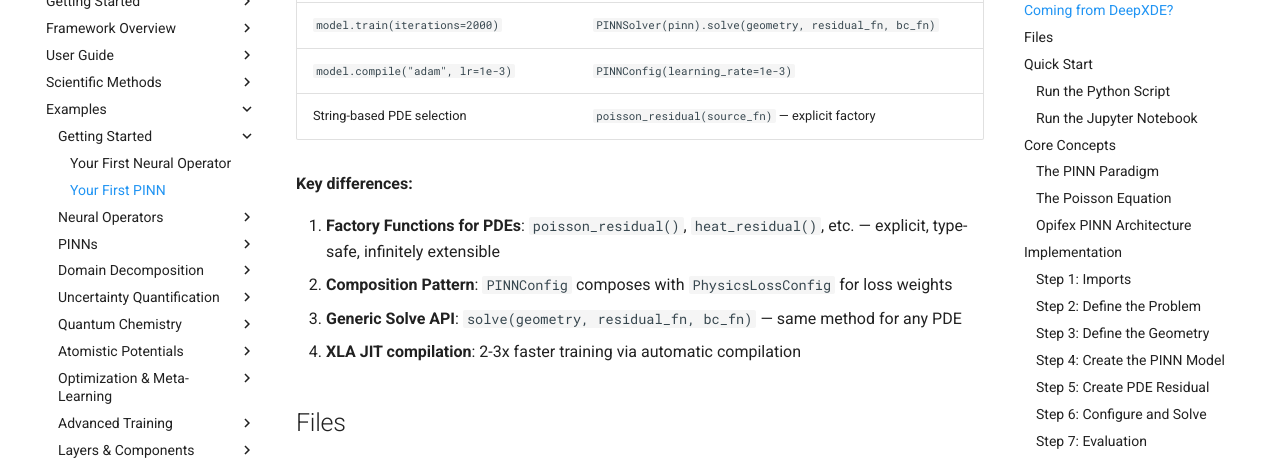
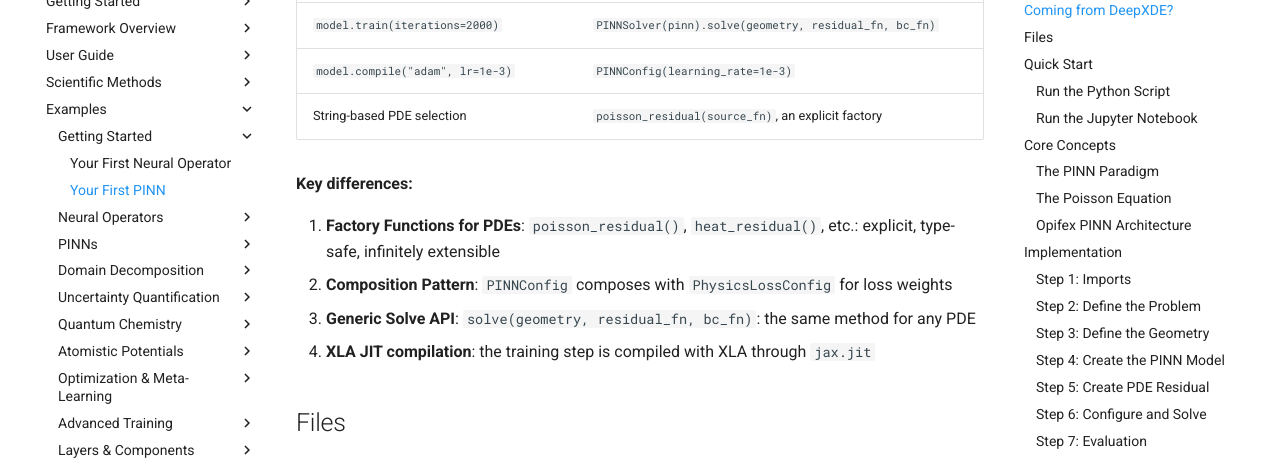
Before and after one commit to avitai/opifex, an MkDocs documentation site: the page built from docs/examples/getting-started/first-pinn.md, in a window 1280 px wide and 1400 px high, scrolled down 1585 px. Shown: the part 152-612 px from the top of the window. Built offline with MkDocs 1.6.1 and Material for MkDocs 9.7.7, drawn with Linux system fonts in a browser that asks for light colours; comment, search, counter and statistics services are not loaded; the version menu is left out; some of the changed text lies outside the part shown.

Commit message:
docs: remove speed claims that no measurement supports
Several pages stated speedups for opifex with nothing behind them: "2-3x
faster training" from XLA compilation on the first-PINN page, "6x+ speedup"
for DISCO convolutions in the examples index, a "Speedup Analysis" of
10-100x / 5-20x / 1-5x for meta-optimization, "exponential speedups" for
quantum neural operators, and 2x / 1.5-2x / 3-5x / 93-96% figures in the
example documentation design guide. Each is removed or restated as what the
technique does. The L2O speedups stay: they are step-count ratios measured
by examples/optimization/learn_to_optimize.py.

The touched pages also lose their em dashes.

```diff
--- a/docs/examples/getting-started/first-pinn.md
+++ b/docs/examples/getting-started/first-pinn.md
@@ -51,14 +51,14 @@ If you're familiar with DeepXDE, here's how Opifex compares:
 | Manual loss weight tuning                | `PINNConfig(loss_config=PhysicsLossConfig(...))`         |
 | `model.train(iterations=2000)`           | `PINNSolver(pinn).solve(geometry, residual_fn, bc_fn)`   |
 | `model.compile("adam", lr=1e-3)`         | `PINNConfig(learning_rate=1e-3)`                         |
-| String-based PDE selection               | `poisson_residual(source_fn)` — explicit factory         |
+| String-based PDE selection               | `poisson_residual(source_fn)`, an explicit factory         |
 
 **Key differences:**
 
-1. **Factory Functions for PDEs**: `poisson_residual()`, `heat_residual()`, etc. — explicit, type-safe, infinitely extensible
+1. **Factory Functions for PDEs**: `poisson_residual()`, `heat_residual()`, etc.: explicit, type-safe, infinitely extensible
 2. **Composition Pattern**: `PINNConfig` composes with `PhysicsLossConfig` for loss weights
-3. **Generic Solve API**: `solve(geometry, residual_fn, bc_fn)` — same method for any PDE
-4. **XLA JIT compilation**: 2-3x faster training via automatic compilation
+3. **Generic Solve API**: `solve(geometry, residual_fn, bc_fn)`: the same method for any PDE
+4. **XLA JIT compilation**: the training step is compiled with XLA through `jax.jit`
 
 ## Files
 
@@ -114,9 +114,9 @@ the exact solution is u(x) = sin(πx).
 
 This is the perfect first PINN example because:
 
-1. **Known exact solution** — we can measure error precisely
-2. **Simple 1D domain** — easy to visualize
-3. **Linear PDE** — stable training dynamics
+1. **Known exact solution**: we can measure error precisely
+2. **Simple 1D domain**: easy to visualize
+3. **Linear PDE**: stable training dynamics
 
 ### Opifex PINN Architecture
 
@@ -376,11 +376,11 @@ The plot shows:
 
 ### API Reference
 
-- [`Interval`](../../api/geometry.md) — 1D geometry class
-- [`create_poisson_pinn`](../../api/neural.md) — PINN factory function
-- [`PINNSolver`](../../api/physics.md) — High-level PINN solver
-- [`PINNConfig`](../../api/physics.md) — Solver configuration
-- [`poisson_residual`](../../api/physics.md) — Poisson residual factory
+- [`Interval`](../../api/geometry.md): 1D geometry class
+- [`create_poisson_pinn`](../../api/neural.md): PINN factory function
+- [`PINNSolver`](../../api/physics.md): High-level PINN solver
+- [`PINNConfig`](../../api/physics.md): Solver configuration
+- [`poisson_residual`](../../api/physics.md): Poisson residual factory
 
 ### Troubleshooting
 
```
Also changed, not shown: docs/development/example-documentation-design.md (+10 -10 lines), docs/examples/index.md (+1 -1 lines), docs/methods/meta-optimization.md (+0 -8 lines), docs/methods/neural-operators.md (+1 -1 lines).
